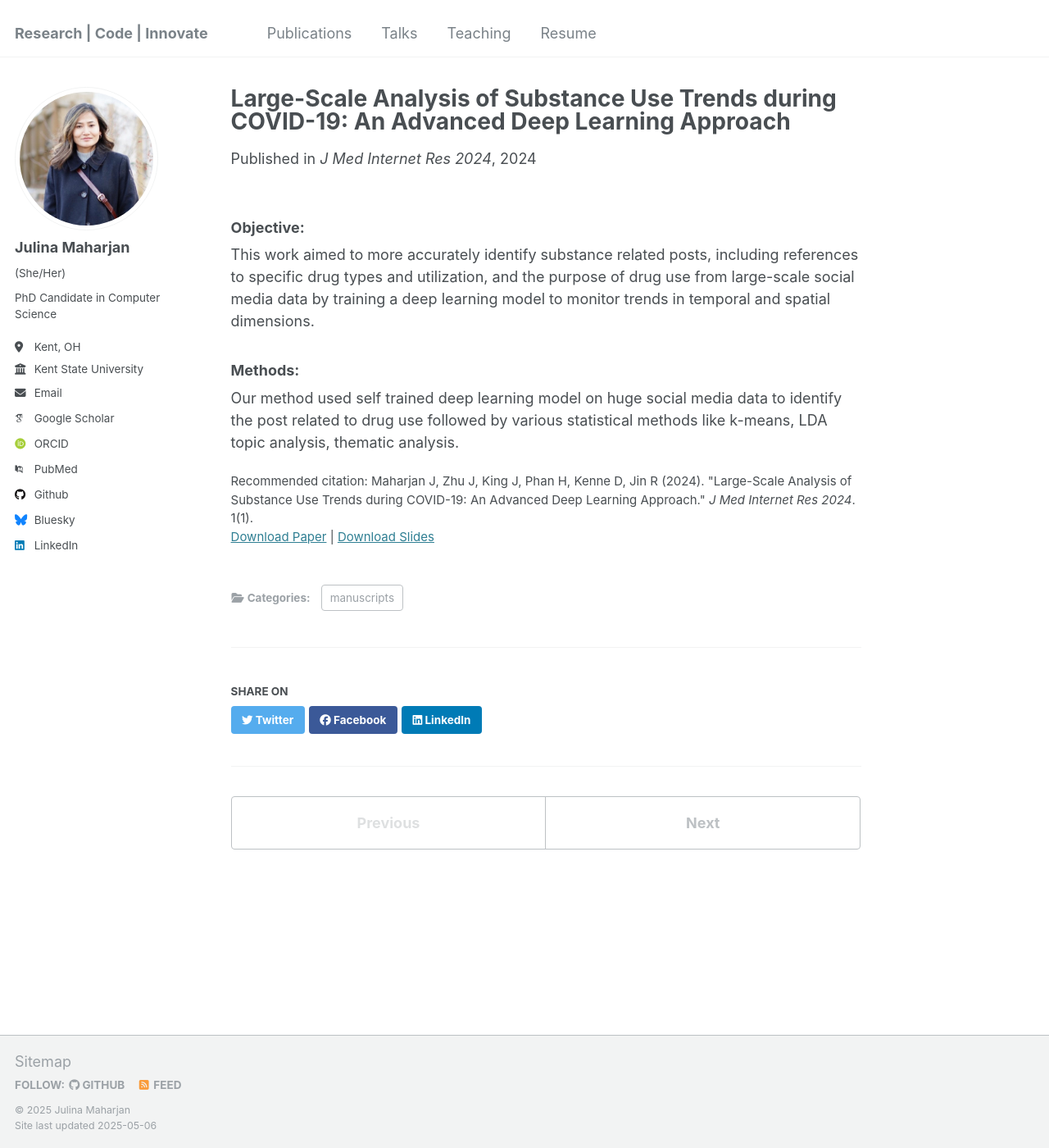
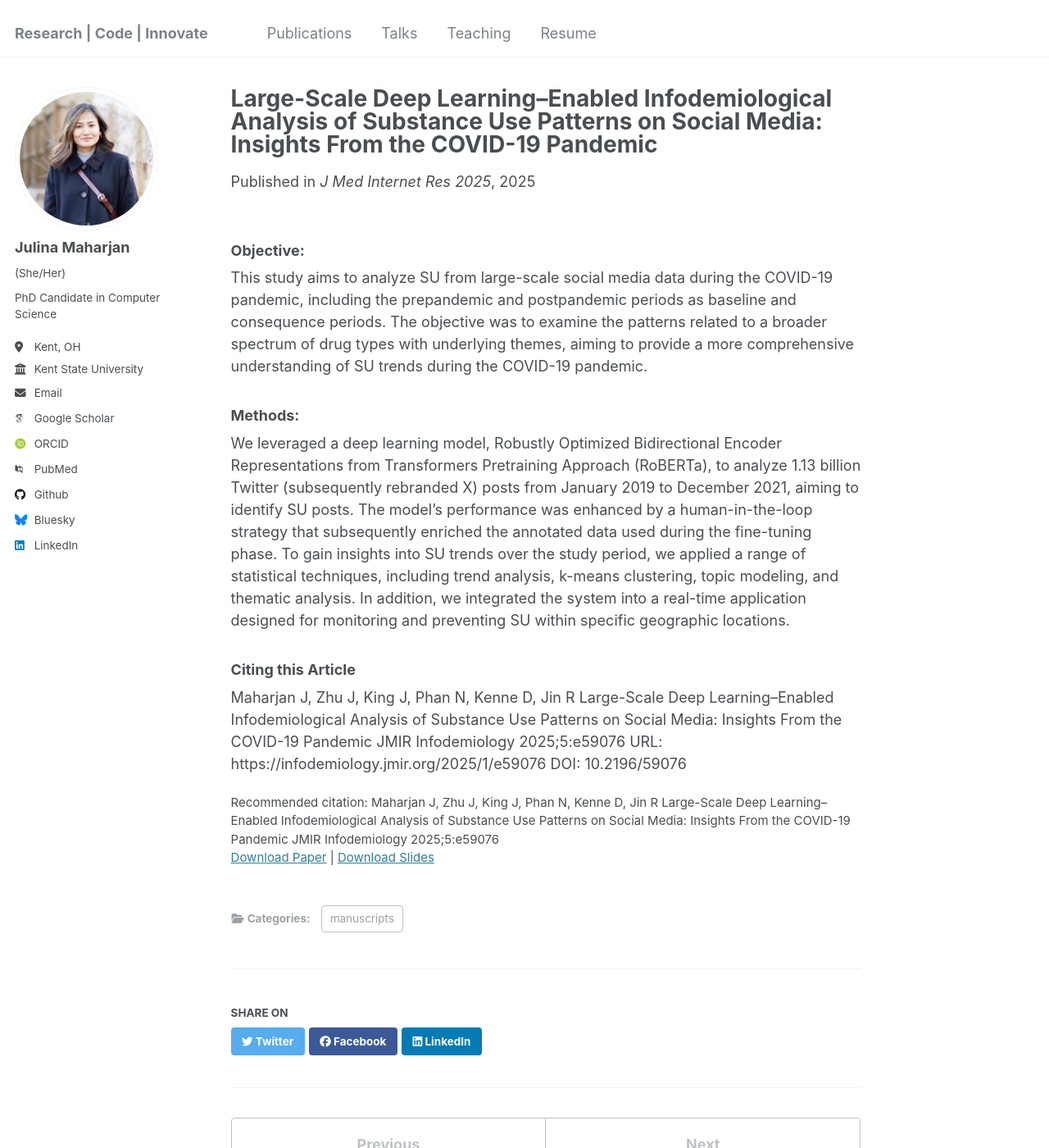
Before and after one commit to JulinaM/julinam.github.io, a Jekyll site: the page built from _publications/2025-04-17-Large-Scale-Analysis-of-Substance-Use.md, in a window 1280 px wide and 1400 px high. Shown: the whole window at 82% size. Built offline with Jekyll 4.4.1, drawn with Linux system fonts in a browser that asks for light colours; some web fonts are replaced.

Commit message:
chore: updated publications

```diff
--- a/_publications/2024-04-01-Large-Scale-Analysis-of-Substance-Use.md
+++ /dev/null
@@ -1,18 +0,0 @@
----
-title: "Large-Scale Analysis of Substance Use Trends during COVID-19: An Advanced Deep Learning Approach"
-collection: publications
-category: manuscripts
-permalink: /publication/2024-04-01-Large-Scale-Analysis-of-Substance-Use
-excerpt: 'Substance Use trend is highly seen during covid-19 due to various repercussion reasons amidst pandemic. Our study aims to make a comparison study a year before and after covid-19, analyze the themes and pattern associated with drug use in the study period.'
-date: 2024-04-01
-venue: 'J Med Internet Res 2024'
-slidesurl: 'http://academicpages.github.io/files/slides1.pdf'
-paperurl: 'http://academicpages.github.io/files/paper1.pdf'
-citation: 'Maharjan J, Zhu J, King J, Phan H, Kenne D, Jin R (2024). &quot;Large-Scale Analysis of Substance Use Trends during COVID-19: An Advanced Deep Learning Approach.&quot; <i>J Med Internet Res 2024</i>. 1(1).'
----
-
-### Objective:
-This work aimed to more accurately identify substance related posts, including references to specific drug types and utilization, and the purpose of drug use from large-scale social media data by training a deep learning model to monitor trends in temporal and spatial dimensions.
-
-### Methods:
-Our method used self trained deep learning model on huge social media data to identify the post related to drug use followed by various statistical methods like k-means, LDA topic analysis, thematic analysis.
--- /dev/null
+++ b/_publications/2025-04-17-Large-Scale-Analysis-of-Substance-Use.md
@@ -0,0 +1,25 @@
+---
+title: "Large-Scale Deep Learning–Enabled Infodemiological Analysis of Substance Use Patterns on Social Media: Insights From the COVID-19 Pandemic"
+collection: publications
+category: manuscripts
+permalink: /publication/2024-04-01-Large-Scale-Analysis-of-Substance-Use
+excerpt: 'The COVID-19 pandemic intensified the challenges associated with mental health and substance use (SU), with societal and economic upheavals leading to heightened stress and increased reliance on drugs as a coping mechanism. Centers for Disease Control and Prevention data from June 2020 showed that 13% of Americans used substances more frequently due to pandemic-related stress, accompanied by an 18% rise in drug overdoses early in the year. Simultaneously, a significant increase in social media engagement provided unique insights into these trends. Our study analyzed social media data from January 2019 to December 2021 to identify changes in SU patterns across the pandemic timeline, aiming to inform effective public health interventions.'
+date: 2025-03-02
+venue: 'J Med Internet Res 2025'
+slidesurl: 'http://academicpages.github.io/files/slides1.pdf'
+paperurl: 'http://academicpages.github.io/files/paper1.pdf'
+citation: 'Maharjan J, Zhu J, King J, Phan N, Kenne D, Jin R Large-Scale Deep Learning–Enabled Infodemiological Analysis of Substance Use Patterns on Social Media: Insights From the COVID-19 Pandemic JMIR Infodemiology 2025;5:e59076'
+---
+
+### Objective:
+This study aims to analyze SU from large-scale social media data during the COVID-19 pandemic, including the prepandemic and postpandemic periods as baseline and consequence periods. The objective was to examine the patterns related to a broader spectrum of drug types with underlying themes, aiming to provide a more comprehensive understanding of SU trends during the COVID-19 pandemic.
+
+### Methods:
+We leveraged a deep learning model, Robustly Optimized Bidirectional Encoder Representations from Transformers Pretraining Approach (RoBERTa), to analyze 1.13 billion Twitter (subsequently rebranded X) posts from January 2019 to December 2021, aiming to identify SU posts. The model’s performance was enhanced by a human-in-the-loop strategy that subsequently enriched the annotated data used during the fine-tuning phase. To gain insights into SU trends over the study period, we applied a range of statistical techniques, including trend analysis, k-means clustering, topic modeling, and thematic analysis. In addition, we integrated the system into a real-time application designed for monitoring and preventing SU within specific geographic locations.
+
+### Citing this Article
+Maharjan J, Zhu J, King J, Phan N, Kenne D, Jin R
+Large-Scale Deep Learning–Enabled Infodemiological Analysis of Substance Use Patterns on Social Media: Insights From the COVID-19 Pandemic
+JMIR Infodemiology 2025;5:e59076
+URL: https://infodemiology.jmir.org/2025/1/e59076
+DOI: 10.2196/59076
```
Also changed, not shown: _pages/about.md (+9 -5 lines), _publications/2024-10-08-Differential-Analysis.md (renamed from _publications/2024-08-10-Differential-Analysis.md, +3 -3 lines), _publications/2025-04-01-Do-Large-Lang-Modal-Understand-Personality.md (added, +28 -0 lines).
